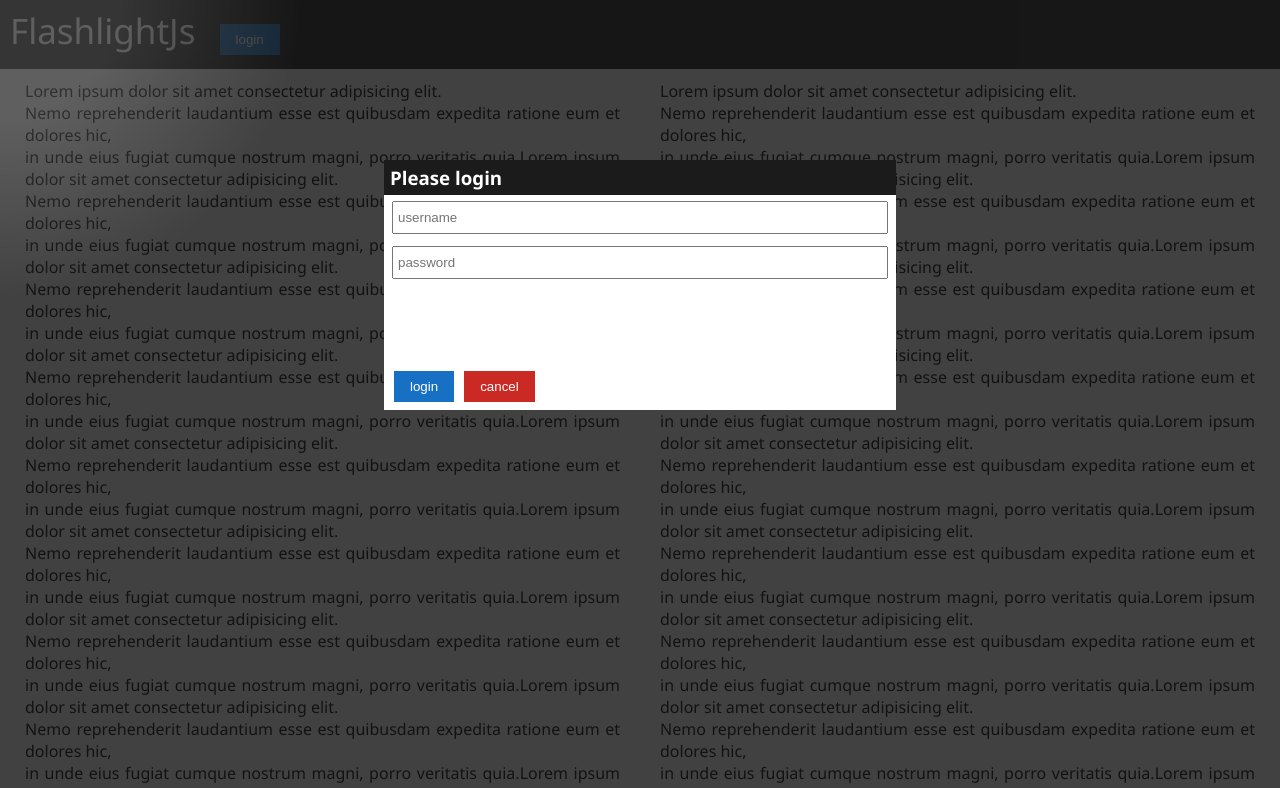
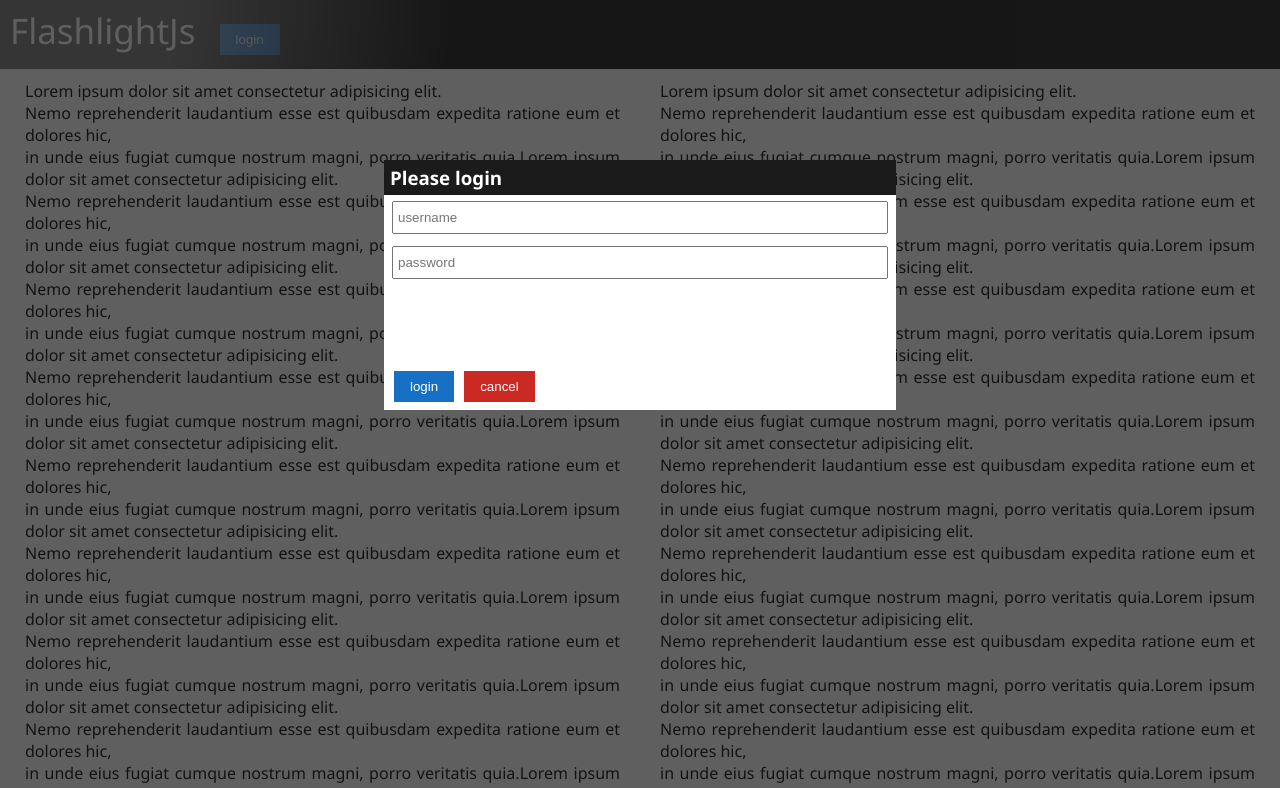
Before and after one commit to Amohammadi2/Flashlight2DJS, a website: page example/index.html in a window 1280 px wide. Both pictures are taken after a click on the button "login". Shown: the top 788 px of the page. Drawn offline with Linux system fonts and the light colour scheme.

Commit message:
update: examples

```diff
--- a/example/css/flashlight-style.css
+++ b/example/css/flashlight-style.css
@@ -8,3 +8,8 @@
     display: flex;
     flex-direction: column;
 }
+
+#menu-cnvs
+{
+    position: absolute;
+}
--- a/example/index.html
+++ b/example/index.html
@@ -29,10 +29,11 @@
             </div>
         </div>
     </div>
-    <div class="canvas-container" id="cnvs-container">
+    <!-- <div class="canvas-container" id="cnvs-container">
         <canvas id="flashlight-cnvs"></canvas>
-    </div>
+    </div> -->
     <header class="top-bar">
+        <canvas id="menu-cnvs"></canvas>
         <span class="title" id="page-title">FlashlightJs</span>
         <span class="bar-item">
             <button class="btn btn-primary" id="open-login-btn">login</button>
--- a/example/js/app.js
+++ b/example/js/app.js
@@ -4,17 +4,6 @@ const LOGIN_FORM_CONTAINER = document.getElementById("login-form-container");
 const OPEN_LOGIN_BTN = document.getElementById("open-login-btn");
 const LOGIN_BTN = document.getElementById("login-btn");
 const CANCEL_BTN = document.getElementById("cancel-btn");
-
-/**
- * resizes the canvas to fill whole the screen every time
- * the browser window resizes.
- * @returns {void}
- */
-function resizeCanvas()
-{
-    CANVAS.width = window.innerWidth;
-    CANVAS.height = window.innerHeight;
-}
 
 function toggleLoginForm(on)
 {
@@ -31,20 +20,27 @@ function toggleLoginForm(on)
     let post_random_generator = new RandomContentGenerator('[data-random-content="true"]', 10 /*repeat*/);
     post_random_generator.AssignRandomContent();
 
-    // create a new flashlight and give it a refrence to canvas and
-    // the radious of the flashlight circle
-    let flashlight = new Flashlight({
-        canvas: CANVAS,
-        container: CANVAS_CONTAINER,
-        radious: 300,
-        inner_light_color: "#FFFFFF",
+
+    let flashlight_menu = new Flashlight({
+        canvas: document.getElementById("menu-cnvs"),
+        container: document.getElementsByClassName("top-bar")[0],
+        radious:450,
+        inner_light_color: "white",
         outer_light_color: "black",
-        css: {
-            zIndex: "2"
+        css_container: {
+            position: "relative",
+            pointerEvents: "all"
+        },
+        css_canvas: {
+            pointeEvents: "none",
+            left: 0,
+            top: 0,
         }
     });
 
-    window.onmousemove = flashlight.DrawFlashlight.bind(flashlight);
+    window.onmousemove = event => {
+        flashlight_menu.DrawFlashlight(event);
+    };
 
     OPEN_LOGIN_BTN.onclick = () => toggleLoginForm(true);
     CANCEL_BTN.onclick = () => toggleLoginForm(false);
```
Also changed, not shown: dist/js/flashlight.js.
